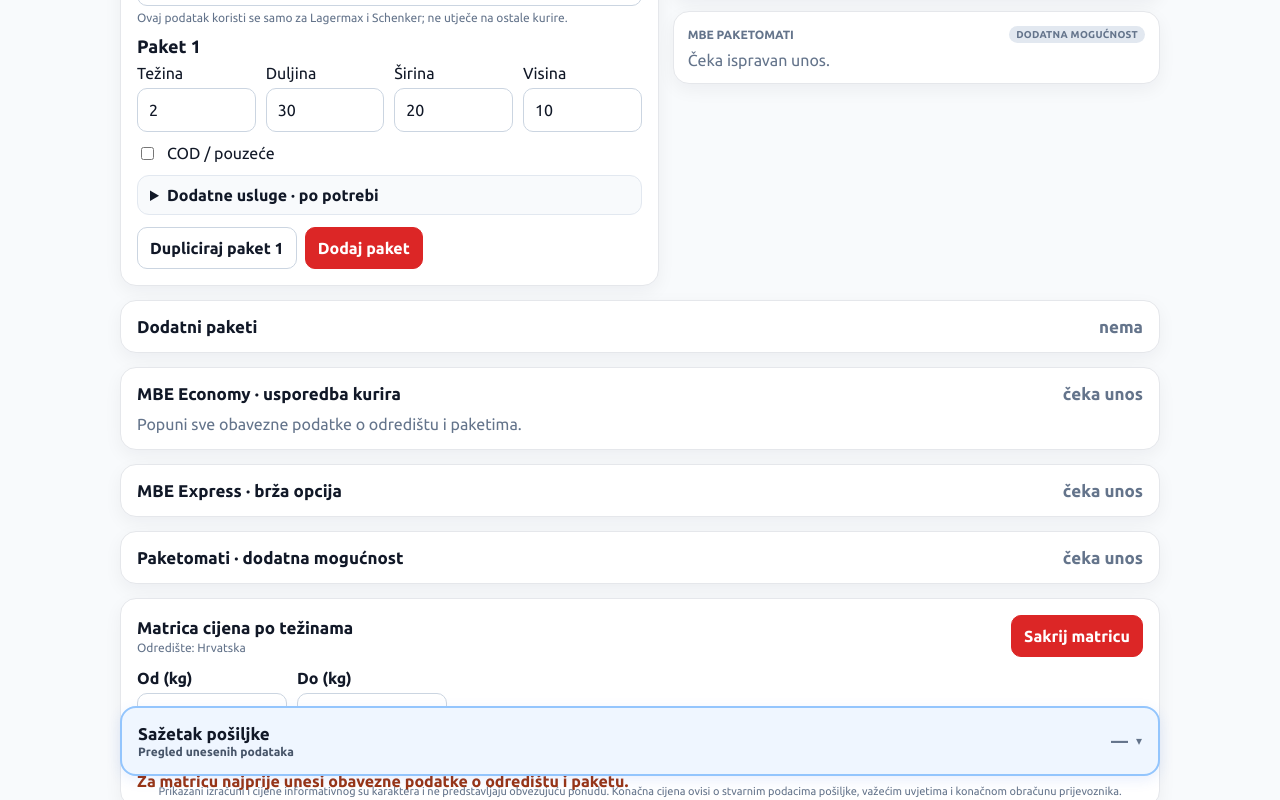
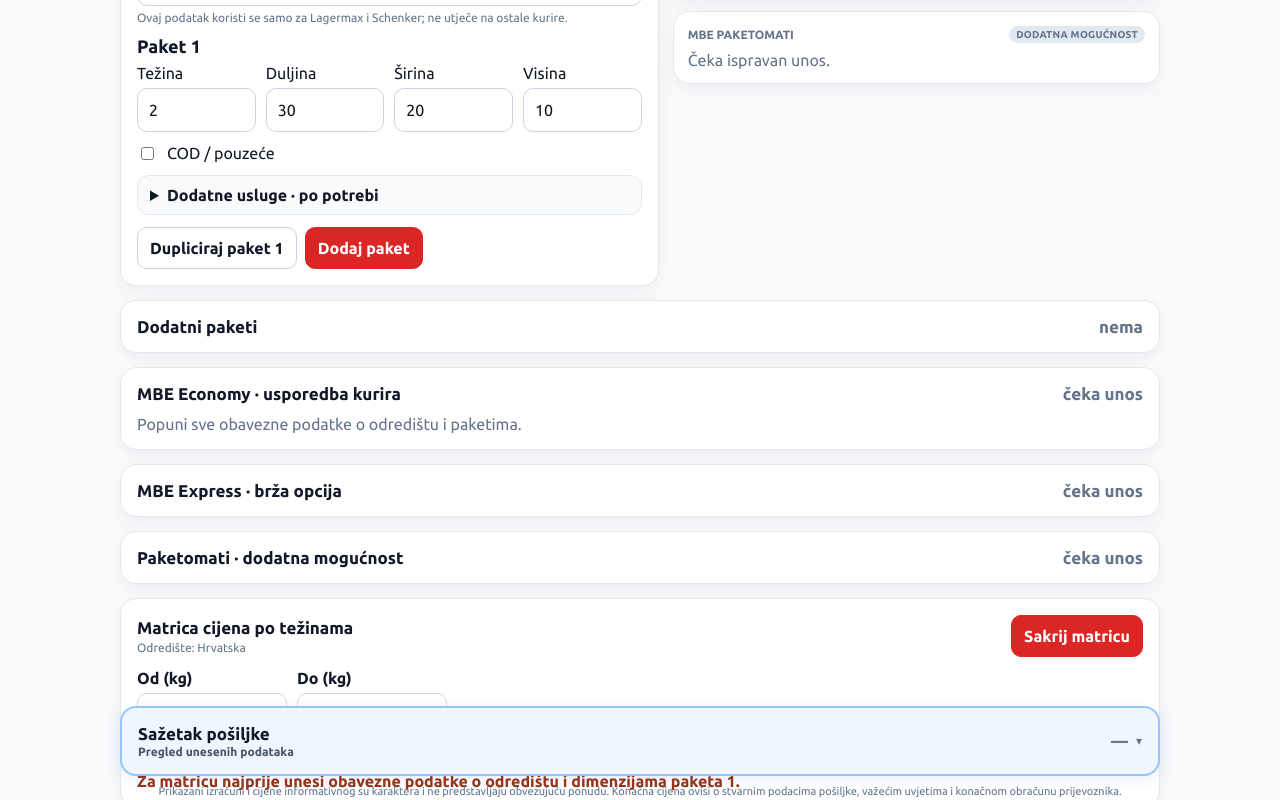
Before and after one commit to tjuros/MBE-KALKULATOR-HR, a React (Vite) app: page / in a window 1280 px wide. Both pictures are taken after a click on the button "Prikaži matricu". Shown: the part 671-1471 px from the top of the page. Built offline with nearby package versions, Linux system fonts and the light colour scheme; the HTML template or start-up script is replaced by a standard one.

Commit message:
Prilagodi uvjete za matricu cijena

```diff
--- a/src/App.tsx
+++ b/src/App.tsx
@@ -477,8 +477,12 @@ export default function App() {
   const matrixFrom = Math.max(1, Math.ceil(parseNum(matrixWeightFrom) ?? 1));
   const matrixTo = Math.min(100, Math.floor(parseNum(matrixWeightTo) ?? 30));
   const matrixHasServices = matrixEconomy || matrixExpress || (isDomestic && matrixLockers);
+  const matrixReady = (!isDomestic || postalCode.length === 5)
+    && (!isWorldwide || (parseNum(goodsValue) ?? 0) > 0)
+    && numericPackages.length > 0
+    && [numericPackages[0]?.length, numericPackages[0]?.width, numericPackages[0]?.height].every((value) => value !== undefined && value > 0);
   const matrixRows = useMemo(() => {
-    if (!matrixOpen || !isReady || !matrixHasServices || matrixFrom > matrixTo) return [];
+    if (!matrixOpen || !matrixReady || !matrixHasServices || matrixFrom > matrixTo) return [];
     const firstPackage = numericPackages[0] ?? { weight: 1, length: 30, width: 20, height: 10 };
     const rows = [];
     for (let weight = matrixFrom; weight <= matrixTo; weight += 1) {
@@ -500,7 +504,7 @@ export default function App() {
       rows.push({ weight, prices });
     }
     return rows;
-  }, [matrixOpen, isReady, matrixHasServices, matrixFrom, matrixTo, numericPackages, originPostalCode, destinationCountry, postalCode, destinationPlace, recipientType, goodsValue, upsAreaDataLoaded, upsAreaDataError]);
+  }, [matrixOpen, matrixReady, matrixHasServices, matrixFrom, matrixTo, numericPackages, originPostalCode, destinationCountry, postalCode, destinationPlace, recipientType, goodsValue, upsAreaDataLoaded, upsAreaDataError]);
   const matrixPriceCell = (result: PriceResult | null) => result?.price !== null && result?.price !== undefined ? (
     <div style={{ display: "grid", gap: 3 }}>
       <strong style={{ fontSize: 12, lineHeight: 1.3 }}>{result.name}</strong>
@@ -905,8 +909,8 @@ export default function App() {
                 <div style={{ marginTop: 10, color: "#b91c1c", fontWeight: 800 }}>Provjeri raspon težina.</div>
               ) : !matrixHasServices ? (
                 <div style={{ marginTop: 10, color: "#b91c1c", fontWeight: 800 }}>Odaberi barem jednu uslugu.</div>
-              ) : !isReady ? (
-                <div style={{ marginTop: 10, color: "#9a3412", fontWeight: 800 }}>Za matricu najprije unesi obavezne podatke o odredištu i paketu.</div>
+              ) : !matrixReady ? (
+                <div style={{ marginTop: 10, color: "#9a3412", fontWeight: 800 }}>Za matricu najprije unesi obavezne podatke o odredištu i dimenzijama paketa 1.</div>
               ) : matrixRows.length ? (
                 <div style={{ marginTop: 12, overflowX: "auto" }}>
                   <table style={{ width: "100%", minWidth: 560, borderCollapse: "collapse", fontSize: 13 }}>
```
